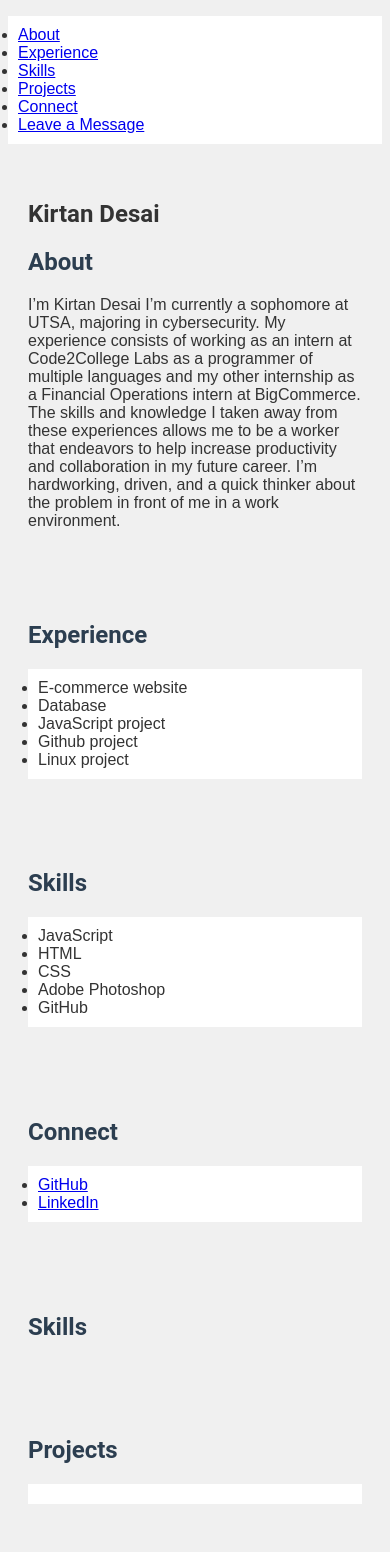
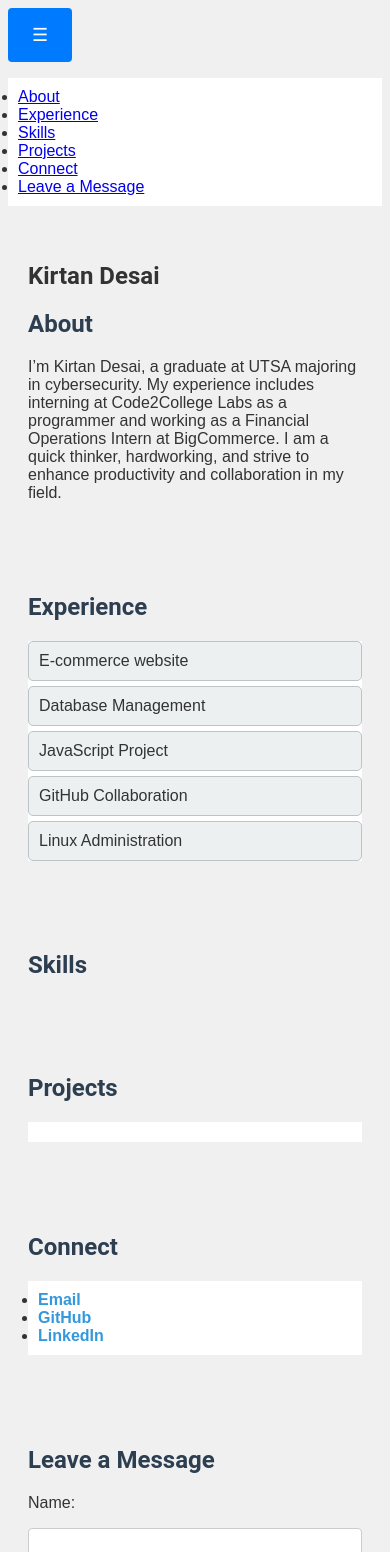
Before and after one commit to kirt-desai/kirt-desai-jupiter, a plain HTML site: page index.html in a window 390 px wide. Shown: the top 1552 px of the page. Drawn offline with Linux system fonts and the light colour scheme; no server answers.

Commit message:
Update index.html

```diff
--- a/index.html
+++ b/index.html
@@ -1,14 +1,18 @@
 <!DOCTYPE html>
-<html>
+<html lang="en">
 <head>
+    <meta charset="UTF-8">
+    <meta name="viewport" content="width=device-width, initial-scale=1.0">
+    <meta name="description" content="Welcome to Kirtan Desai's portfolio showcasing skills and projects.">
     <title>Kirtan Desai's Portfolio</title>
-    <meta charset="UTF-8">
-    <meta name="description" content="Welcome to my portfolio showcasing my skills and experiences.">
+    <link rel="stylesheet" href="css/index.css">
 </head>
-    <link rel="stylesheet" href="css/index.css">
 <body>
+
     <nav>
-          <ul>
+        <div class="nav-container">
+            <button class="menu-toggle">&#9776;</button>
+            <ul class="nav-links">
                 <li><a href="#about">About</a></li>
                 <li><a href="#experience">Experience</a></li>
                 <li><a href="#skills">Skills</a></li>
@@ -16,62 +20,65 @@
                 <li><a href="#connect">Connect</a></li>
                 <li><a href="#messages">Leave a Message</a></li>
             </ul>
+        </div>
     </nav>
+
     <section id="about">
-    <h1>Kirtan Desai </h1>
+        <h1>Kirtan Desai</h1>
         <h2>About</h2>
-    <p>  I’m Kirtan Desai I’m currently a sophomore at UTSA, majoring in cybersecurity. My experience consists of working as an intern at Code2College Labs as a programmer of multiple languages and my other internship as a Financial Operations intern at BigCommerce. The skills and knowledge I taken away from these experiences allows me to be a worker that endeavors to help increase productivity and collaboration in my future career.  I’m hardworking, driven, and a quick thinker about the problem in front of me in a work environment. </p>
+        <p>
+            I’m Kirtan Desai, a graduate at UTSA majoring in cybersecurity. My experience includes interning at
+            Code2College Labs as a programmer and working as a Financial Operations Intern at BigCommerce. I am a
+            quick thinker, hardworking, and strive to enhance productivity and collaboration in my field.
+        </p>
     </section>
+
     <section id="experience">
         <h2>Experience</h2>
-    <ul>
-       <li> E-commerce website </li>
-       <li> Database </li>
-       <li> JavaScript project </li>
-       <li> Github project </li>
-       <li> Linux project </li>
+        <ul class="experience-list">
+            <li>E-commerce website</li>
+            <li>Database Management</li>
+            <li>JavaScript Project</li>
+            <li>GitHub Collaboration</li>
+            <li>Linux Administration</li>
         </ul>
     </section>
+
     <section id="skills">
         <h2>Skills</h2>
+        <div class="skills-grid"></div>
+    </section>
+
+    <section id="projects">
+        <h2>Projects</h2>
         <ul></ul>
     </section>
 
     <section id="connect">
         <h2>Connect</h2>
-    <ul>
-        <li><a href="https://github.com/kirt-desai ">GitHub</a></li>
-        <li><a href="https://www.linkedin.com/in/kirtdesai/ ">LinkedIn</a></li>
+        <ul class="connect-links">
+            <li><a href="mailto:kirtandesai9@gmail.com">Email</a></li>
+            <li><a href="https://github.com/kirt-desai" target="_blank">GitHub</a></li>
+            <li><a href="https://www.linkedin.com/in/kirtdesai/" target="_blank">LinkedIn</a></li>
         </ul>
     </section>
-      <section id="skills">
-        <h2>Skills</h2>
 
-      </section>
-
-    <section id="projects">
-        <h2>Projects</h2>
-        <ul> </ul>
-    </section>
-
-    <section>
-
+    <section id="messages">
         <h2>Leave a Message</h2>
         <form name="leave_message">
             <label for="usersName">Name:</label>
-        <input type="text" name="usersName" required><br>
+            <input type="text" name="usersName" required>
 
             <label for="usersEmail">Email:</label>
-        <input type="email" name="usersEmail" required><br>
+            <input type="email" name="usersEmail" required>
 
             <label for="usersMessage">Message:</label>
-        <textarea name="usersMessage" required></textarea><br>
+            <textarea name="usersMessage" required></textarea>
 
             <button type="submit">Submit</button>
+            <button type="remove">Remove</button>
         </form>
 
-    </section>
-         <section id="messages">
         <h2>Messages</h2>
         <ul></ul>
     </section>
@@ -79,6 +86,7 @@
     <footer>
         <p>&copy; 2024 Kirtan Desai. All rights reserved.</p>
     </footer>
+
     <script src="js/index.js"></script>
 
 </body>
```
Lines whose indentation alone changed are shown as unchanged.
